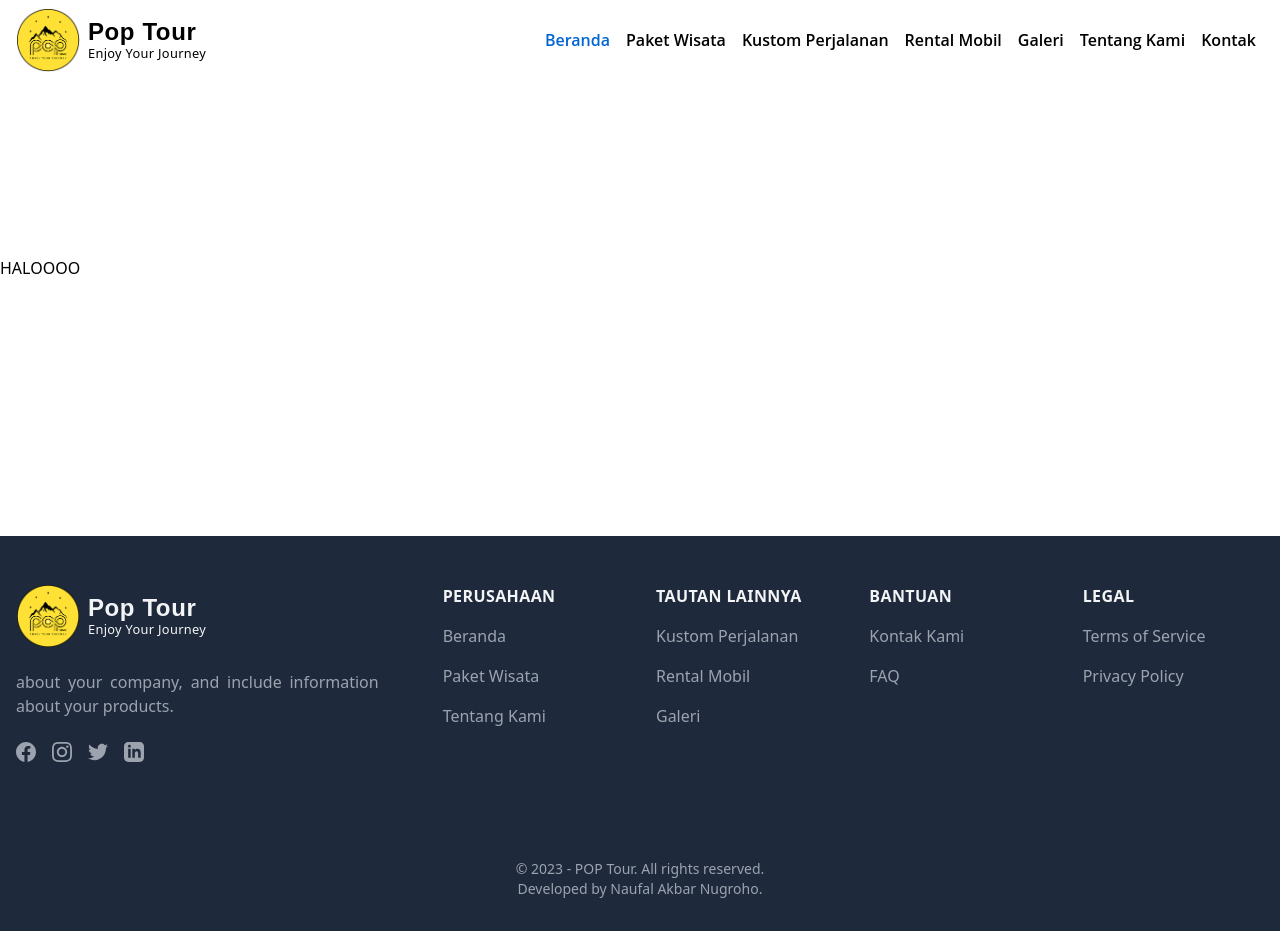
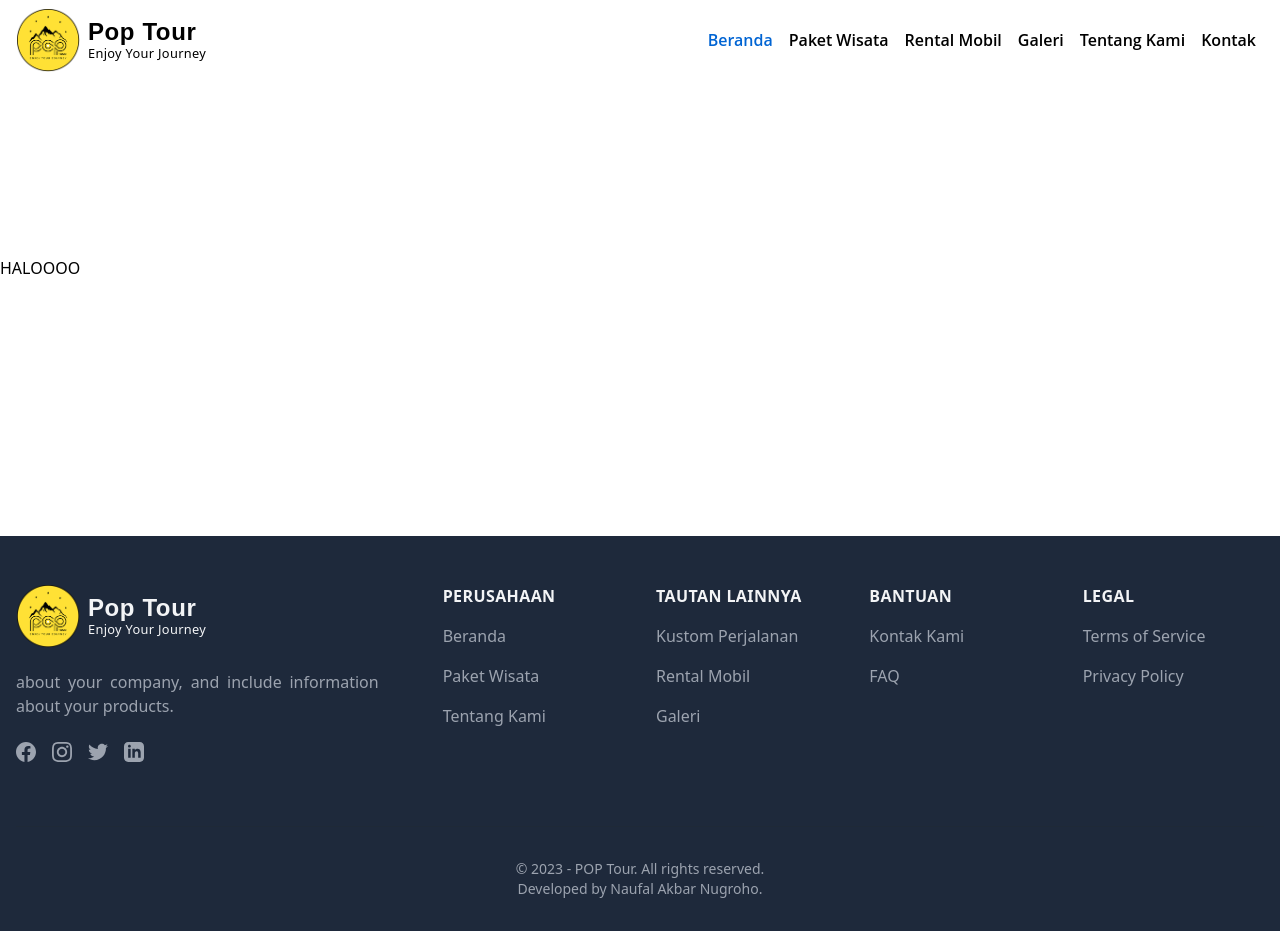
Before and after one commit to tibatibangoding/poptour, a Next.js app: page / in a window 1280 px wide. Built offline with nearby package versions, Linux system fonts and the light colour scheme.

Commit message:
change primary link

```diff
--- a/src/data/headerNavLinks.ts
+++ b/src/data/headerNavLinks.ts
@@ -1,7 +1,6 @@
 export const headerNavLinks = [
   { title: 'Beranda', path: '/' },
   { title: 'Paket Wisata', path: '/tour-packages' },
-  { title: 'Kustom Perjalanan', path: '/custom-trip' },
   { title: 'Rental Mobil', path: '/car-rental' },
   { title: 'Galeri', path: '/gallery' },
   { title: 'Tentang Kami', path: '/about-us' },
```
